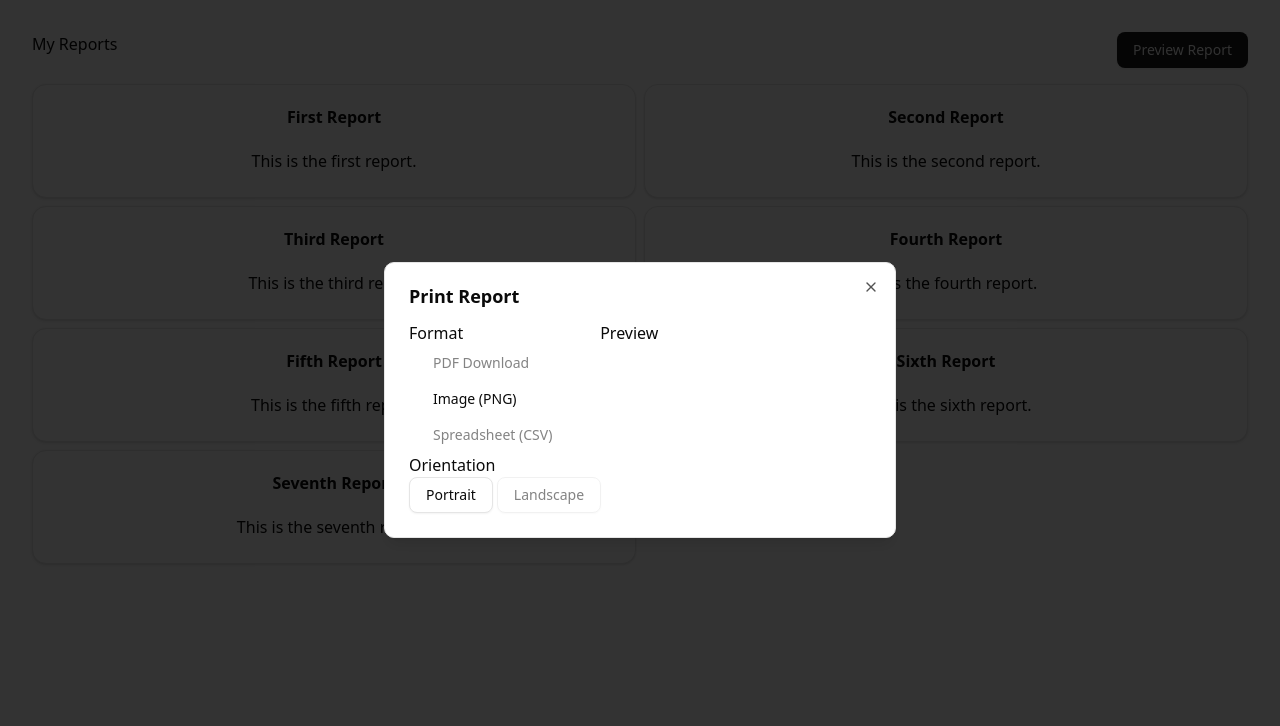
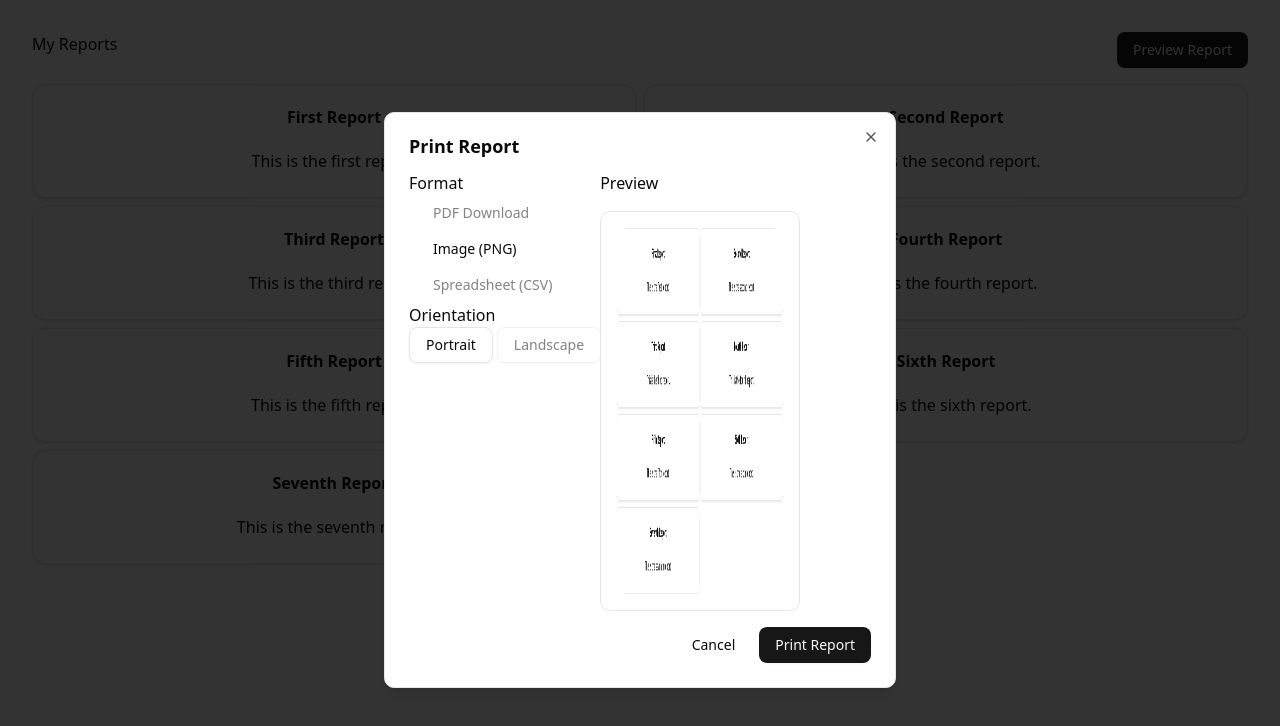
Before and after one commit to kennethlili/modal-preview, a React (Vite) app: page / in a window 1280 px wide. Both pictures are taken after a click on the button "Preview Report". Shown: the top 726 px of the page. Built offline with nearby package versions, Linux system fonts and the light colour scheme.

Commit message:
feat: add preview logic and download logic

```diff
--- a/package.json
+++ b/package.json
@@ -15,6 +15,7 @@
     "@tailwindcss/vite": "^4.0.12",
     "class-variance-authority": "^0.7.1",
     "clsx": "^2.1.1",
+    "html-to-image": "^1.11.13",
     "lucide-react": "^0.479.0",
     "react": "^19.0.0",
     "react-dom": "^19.0.0",
--- a/src/components/previewReportModal.tsx
+++ b/src/components/previewReportModal.tsx
@@ -2,10 +2,12 @@ import { Button } from "./ui/button";
 import {
   Dialog,
   DialogContent,
+  DialogFooter,
   DialogHeader,
   DialogTitle,
-  DialogTrigger,
 } from "./ui/dialog";
+import { Loader } from "lucide-react"; // Import a spinner icon from lucide-react
+import { usePreviewReports } from "@/hooks/usePreviewReports";
 
 function PreviewReportFormatSection() {
   return (
@@ -39,13 +41,19 @@ function PreviewReportOrientationSection() {
   );
 }
 
-export function PreviewReportModal() {
+export function PreviewReportModal({
+  isOpen,
+  onOpenChange,
+}: {
+  isOpen: boolean;
+  onOpenChange: (open: boolean) => void;
+}) {
+  const { isLoading, previewImage, handleDownloadPreviewImage } =
+    usePreviewReports(isOpen);
+  const onClose = () => onOpenChange(false);
+
   return (
-    <>
-      <Dialog>
-        <DialogTrigger>
-          <Button>Preview Report</Button>
-        </DialogTrigger>
+    <Dialog open={isOpen} onOpenChange={onOpenChange}>
       <DialogContent>
         <DialogHeader>
           <DialogTitle>Print Report</DialogTitle>
@@ -55,12 +63,34 @@ export function PreviewReportModal() {
             <PreviewReportFormatSection />
             <PreviewReportOrientationSection />
           </div>
-            <div className="col-span-3">
+          <div className="col-span-3 ">
             <div>Preview</div>
+
+            <div className="mt-4 border border-gray-200 p-4 rounded-lg text-center w-[200px] h-[400px]">
+              {isLoading ? (
+                <div className="flex items-center justify-center h-32">
+                  <Loader className="h-8 w-8 animate-spin text-gray-500" />
+                </div>
+              ) : previewImage ? (
+                <img
+                  src={previewImage}
+                  alt="Preview"
+                  className="w-full h-full rounded-lg"
+                />
+              ) : (
+                <div className="text-red-600">Error on Preview Report</div>
+              )}
             </div>
           </div>
+        </div>
+
+        <DialogFooter>
+          <Button variant={"ghost"} onClick={onClose}>
+            Cancel
+          </Button>
+          <Button onClick={handleDownloadPreviewImage}>Print Report</Button>
+        </DialogFooter>
       </DialogContent>
     </Dialog>
-    </>
   );
 }
--- a/src/components/reports.tsx
+++ b/src/components/reports.tsx
@@ -1,3 +1,4 @@
+import { REPORT_NODE_ID } from "@/constants";
 import { Card, CardHeader, CardTitle, CardContent } from "./ui/card";
 
 export type ReportItemProps = {
@@ -20,7 +21,7 @@ function ReportItem({ title, content }: ReportItemProps) {
 
 export function Reports({ reports }: { reports: ReportItemProps[] }) {
   return (
-    <div className="grid grid-cols-2 w-full gap-2">
+    <div className="grid grid-cols-2 w-full gap-2" id={REPORT_NODE_ID}>
       {reports.map((report, i) => (
         <ReportItem key={i} {...report} />
       ))}
--- a/src/components/ui/dialog.tsx
+++ b/src/components/ui/dialog.tsx
@@ -1,31 +1,31 @@
-import * as React from "react"
-import * as DialogPrimitive from "@radix-ui/react-dialog"
-import { XIcon } from "lucide-react"
+import * as React from "react";
+import * as DialogPrimitive from "@radix-ui/react-dialog";
+import { XIcon } from "lucide-react";
 
-import { cn } from "@/lib/utils"
+import { cn } from "@/lib/utils";
 
 function Dialog({
   ...props
 }: React.ComponentProps<typeof DialogPrimitive.Root>) {
-  return <DialogPrimitive.Root data-slot="dialog" {...props} />
+  return <DialogPrimitive.Root data-slot="dialog" {...props} />;
 }
 
 function DialogTrigger({
   ...props
 }: React.ComponentProps<typeof DialogPrimitive.Trigger>) {
-  return <DialogPrimitive.Trigger data-slot="dialog-trigger" {...props} />
+  return <DialogPrimitive.Trigger data-slot="dialog-trigger" {...props} />;
 }
 
 function DialogPortal({
   ...props
 }: React.ComponentProps<typeof DialogPrimitive.Portal>) {
-  return <DialogPrimitive.Portal data-slot="dialog-portal" {...props} />
+  return <DialogPrimitive.Portal data-slot="dialog-portal" {...props} />;
 }
 
 function DialogClose({
   ...props
 }: React.ComponentProps<typeof DialogPrimitive.Close>) {
-  return <DialogPrimitive.Close data-slot="dialog-close" {...props} />
+  return <DialogPrimitive.Close data-slot="dialog-close" {...props} />;
 }
 
 function DialogOverlay({
@@ -41,7 +41,7 @@ function DialogOverlay({
       )}
       {...props}
     />
-  )
+  );
 }
 
 function DialogContent({
@@ -61,13 +61,13 @@ function DialogContent({
         {...props}
       >
         {children}
-        <DialogPrimitive.Close className="ring-offset-background focus:ring-ring data-[state=open]:bg-accent data-[state=open]:text-muted-foreground absolute top-4 right-4 rounded-xs opacity-70 transition-opacity hover:opacity-100 focus:ring-2 focus:ring-offset-2 focus:outline-hidden disabled:pointer-events-none [&_svg]:pointer-events-none [&_svg]:shrink-0 [&_svg:not([class*='size-'])]:size-4">
+        <DialogPrimitive.Close className="ring-offset-backgroundtai focus:ring-ring data-[state=open]:bg-accent data-[state=open]:text-muted-foreground absolute top-4 right-4 rounded-xs opacity-70 transition-opacity hover:opacity-100 focus:ring-2 focus:ring-offset-2 focus:outline-hidden disabled:pointer-events-none [&_svg]:pointer-events-none [&_svg]:shrink-0 [&_svg:not([class*='size-'])]:size-4">
           <XIcon />
           <span className="sr-only">Close</span>
         </DialogPrimitive.Close>
       </DialogPrimitive.Content>
     </DialogPortal>
-  )
+  );
 }
 
 function DialogHeader({ className, ...props }: React.ComponentProps<"div">) {
@@ -77,7 +77,7 @@ function DialogHeader({ className, ...props }: React.ComponentProps<"div">) {
       className={cn("flex flex-col gap-2 text-center sm:text-left", className)}
       {...props}
     />
-  )
+  );
 }
 
 function DialogFooter({ className, ...props }: React.ComponentProps<"div">) {
@@ -90,7 +90,7 @@ function DialogFooter({ className, ...props }: React.ComponentProps<"div">) {
       )}
       {...props}
     />
-  )
+  );
 }
 
 function DialogTitle({
@@ -103,7 +103,7 @@ function DialogTitle({
       className={cn("text-lg leading-none font-semibold", className)}
       {...props}
     />
-  )
+  );
 }
 
 function DialogDescription({
@@ -116,7 +116,7 @@ function DialogDescription({
       className={cn("text-muted-foreground text-sm", className)}
       {...props}
     />
-  )
+  );
 }
 
 export {
@@ -130,4 +130,4 @@ export {
   DialogPortal,
   DialogTitle,
   DialogTrigger,
-}
+};
--- a/src/constants.ts
+++ b/src/constants.ts
@@ -1,4 +1,6 @@
 import { ReportItemProps } from "@/components/reports";
+
+export const REPORT_NODE_ID = "report-node";
 
 export const REPORTS: ReportItemProps[] = [
   {
--- /dev/null
+++ b/src/hooks/usePreviewReports.ts
@@ -0,0 +1,39 @@
+import { REPORT_NODE_ID } from "@/constants";
+import { toPng } from "html-to-image";
+import { useEffect, useState } from "react";
+
+export function usePreviewReports(isModalOpen: boolean) {
+  const [isLoading, setIsLoading] = useState(false);
+  const [previewImage, setPreviewImage] = useState<string | null>(null);
+  useEffect(() => {
+    if (isModalOpen) handlePreview();
+  }, [isModalOpen]);
+
+  const handlePreview = async () => {
+    const node = document.getElementById(REPORT_NODE_ID);
+    setIsLoading(true);
+    try {
+      // Adding a 1 second delay to better illustrate the loading state
+      await new Promise((resolve) => setTimeout(resolve, 1000));
+
+      const dataUrl = await toPng(node!);
+      setPreviewImage(dataUrl);
+    } catch (error) {
+      console.error("Error generating preview:", error);
+    } finally {
+      setIsLoading(false);
+    }
+  };
+
+  const handleDownloadPreviewImage = async () => {
+    if (!previewImage) {
+      alert("No preview image available");
+      return;
+    }
+    const link = document.createElement("a");
+    link.href = previewImage;
+    link.download = "report.png";
+    link.click();
+  };
+  return { isLoading, previewImage, handleDownloadPreviewImage };
+}
--- a/src/pages/reportPage.tsx
+++ b/src/pages/reportPage.tsx
@@ -1,14 +1,23 @@
 import { PreviewReportModal } from "@/components/previewReportModal";
 import { Reports } from "@/components/reports";
+import { Button } from "@/components/ui/button";
 
 import { REPORTS } from "@/constants";
+import { useState } from "react";
 
 function ReportPage() {
+  const [isModalOpen, setIsModalOpen] = useState(false);
+  const openModal = () => setIsModalOpen(true);
+
   return (
     <div className="flex flex-col items-start space-y-4">
       <div className="flex flex-row justify-between w-full">
         <h1>My Reports</h1>
-        <PreviewReportModal />
+        <Button onClick={openModal}>Preview Report</Button>
+        <PreviewReportModal
+          isOpen={isModalOpen}
+          onOpenChange={setIsModalOpen}
+        />
       </div>
       <Reports reports={REPORTS} />
     </div>
```
Also changed, not shown: 1 other file (tests, documents, lock files or other folders). Lines whose indentation alone changed are shown as unchanged.
